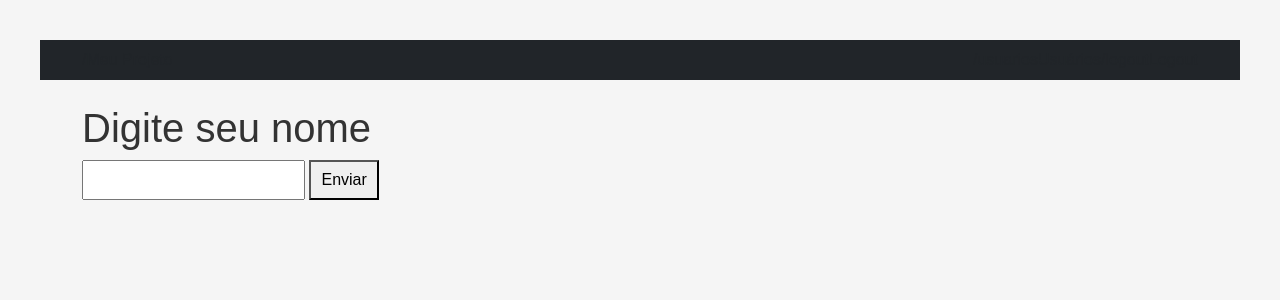
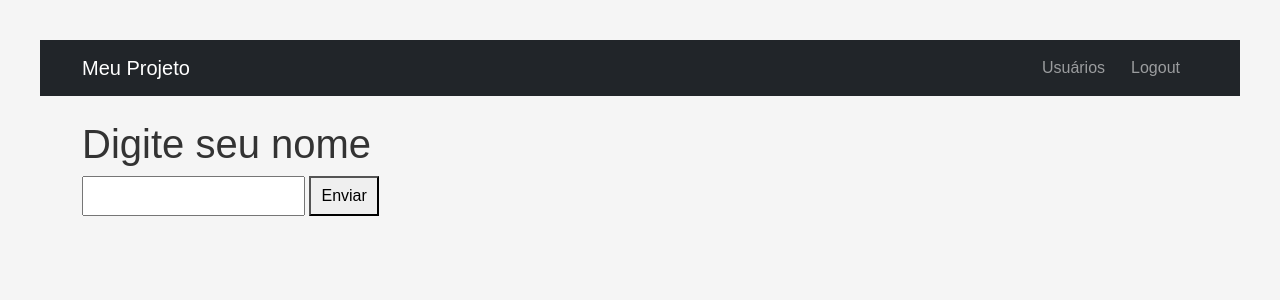
Before and after one commit to gbrielzera/CRUD-Flask, a Flask app: page /formulario in a window 1280 px wide. Shown: the top 300 px of the page. Run offline with Flask 3, Linux system fonts and the light colour scheme; the visitor is signed in with stand-in values (Sample User, id 1).

Commit message:
ajustando layout da navbar

```diff
--- a/templates/base.html
+++ b/templates/base.html
@@ -11,19 +11,27 @@
 
 <nav class="navbar navbar-expand-lg navbar-dark bg-dark mb-4">
   <div class="container">
-    {{ url_for('index') }}Meu Projeto</a>
+    <a class="navbar-brand" href="{{ url_for('index') }}">
+        Meu Projeto
+    </a>
 
     <ul class="navbar-nav ms-auto">
       {% if session.get("user_id") %}
         <li class="nav-item">
-          {{ url_for('listar_usuarios') }}Usuários</a>
+          <a class="nav-link" href="{{ url_for('listar_usuarios') }}">
+            Usuários
+          </a>
         </li>
         <li class="nav-item">
-          {{ url_for('logout') }}Logout</a>
+          <a class="nav-link" href="{{ url_for('logout') }}">
+            Logout
+          </a>
         </li>
       {% else %}
         <li class="nav-item">
-          {{ url_for('login') }}Login</a>
+          <a class="nav-link" href="{{ url_for('login') }}">
+            Login
+          </a>
         </li>
       {% endif %}
     </ul>
@@ -35,7 +43,9 @@
   {% with messages = get_flashed_messages() %}
     {% if messages %}
       {% for msg in messages %}
-        <div class="alert alert-info">{{ msg }}</div>
+        <div class="alert alert-info">
+          {{ msg }}
+        </div>
       {% endfor %}
     {% endif %}
   {% endwith %}
@@ -45,5 +55,4 @@
 </div>
 
 </body>
-
 </html>
```
